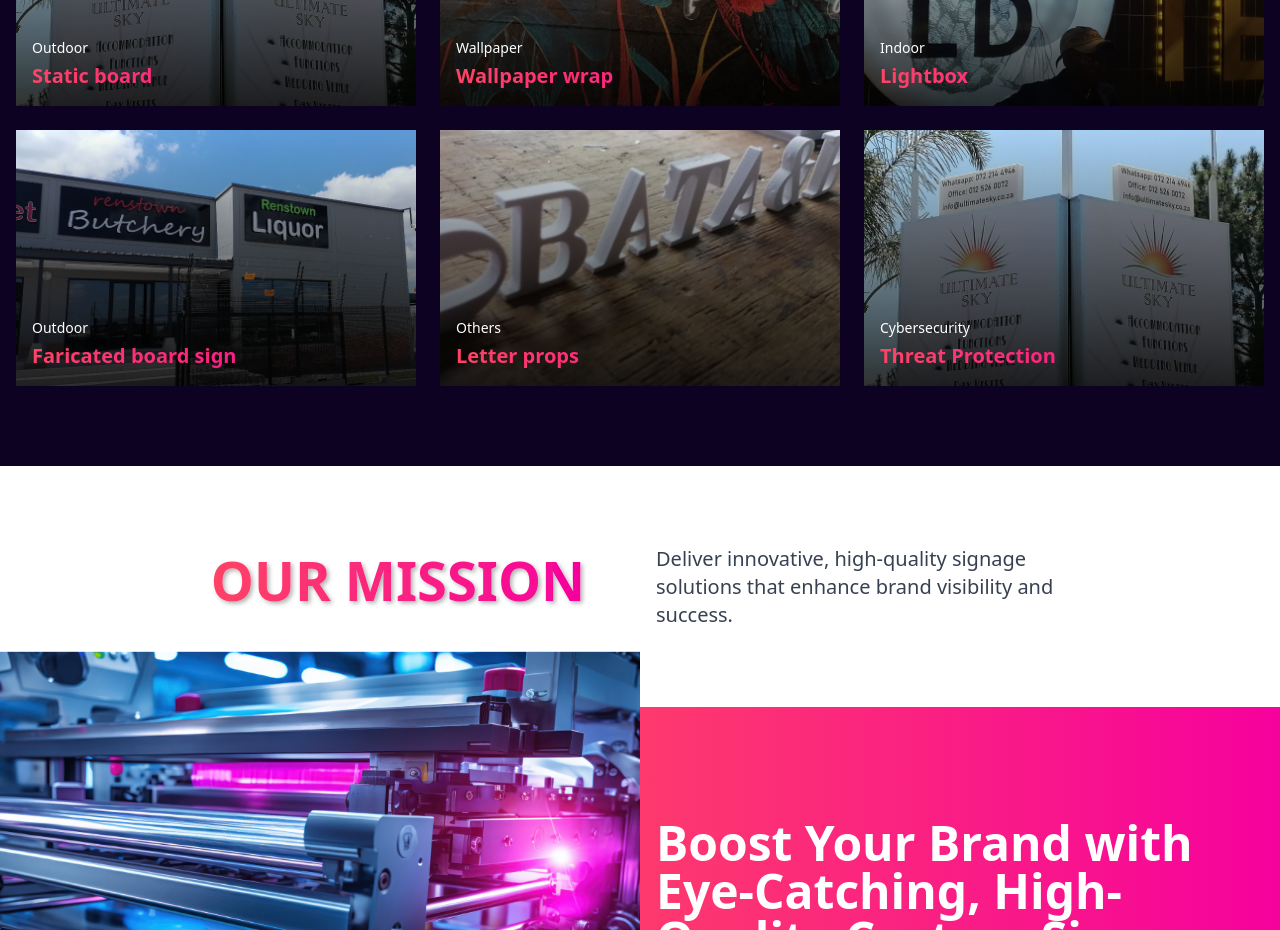
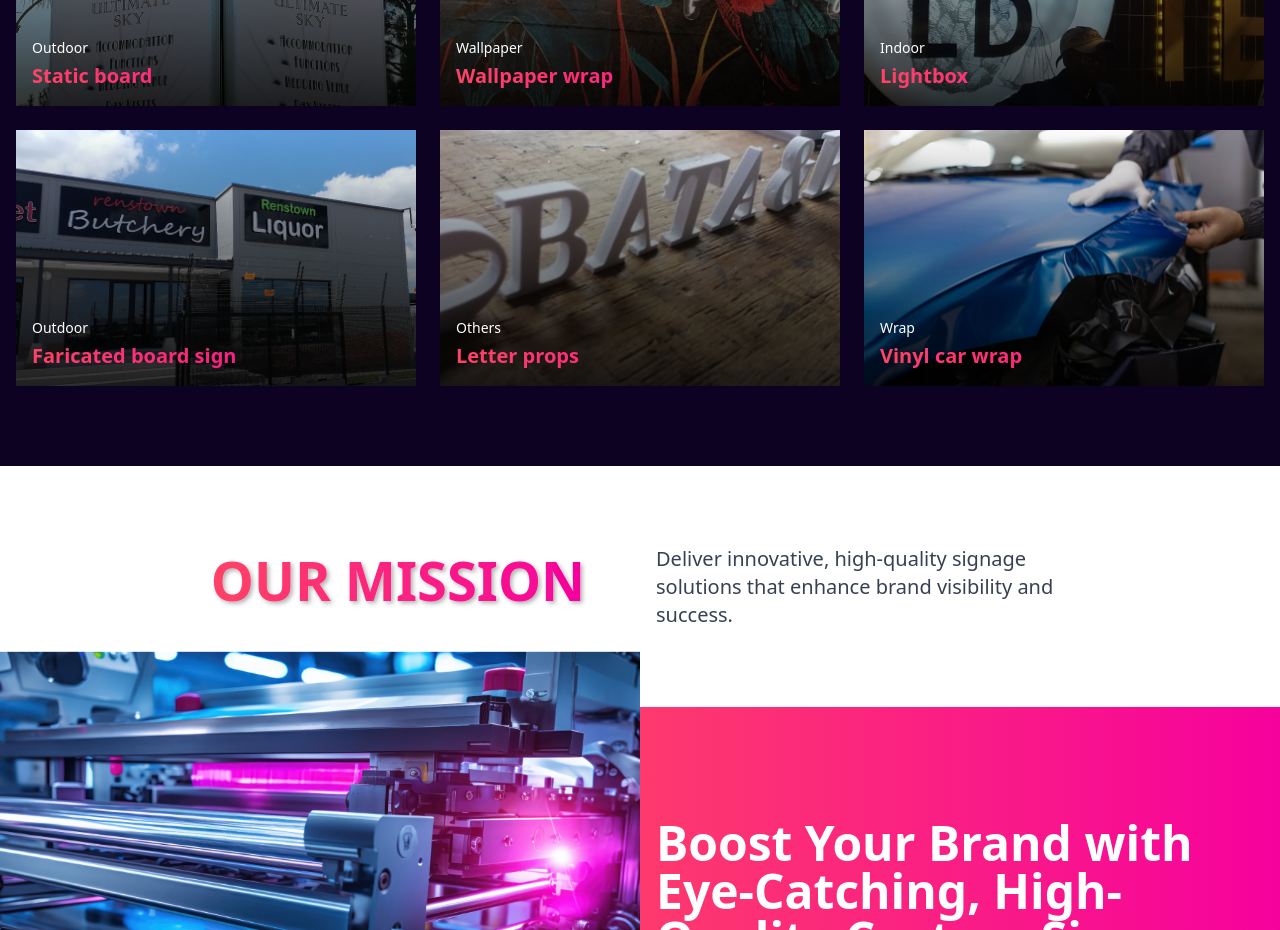
Before and after one commit to Tshabalala-Thabo/danny-niches-react, a React (Create React App) app: page / in a window 1280 px wide. Shown: the part 1760-2690 px from the top of the page. Built offline with nearby package versions, Linux system fonts and the light colour scheme.

Commit message:
fix: edit services item

```diff
--- a/src/App.js
+++ b/src/App.js
@@ -31,7 +31,7 @@ export default function App() {
     { type: "Indoor", name: "Lightbox", image: "/images/3.webp" },
     { type: "Outdoor", name: "Faricated board sign", image: "/images/4.webp" },
     { type: "Others", name: "Letter props", image: "/images/5.webp" },
-    { type: "Cybersecurity", name: "Threat Protection", image: "/images/1.webp" },
+    { type: "Wrap", name: "Vinyl car wrap", image: "/images/vinyl-wrap.jpg" },
   ]
 
   const scrollToSection = (event) => {
```
Also changed, not shown: public/images/vinyl-wrap.jpg (added).
